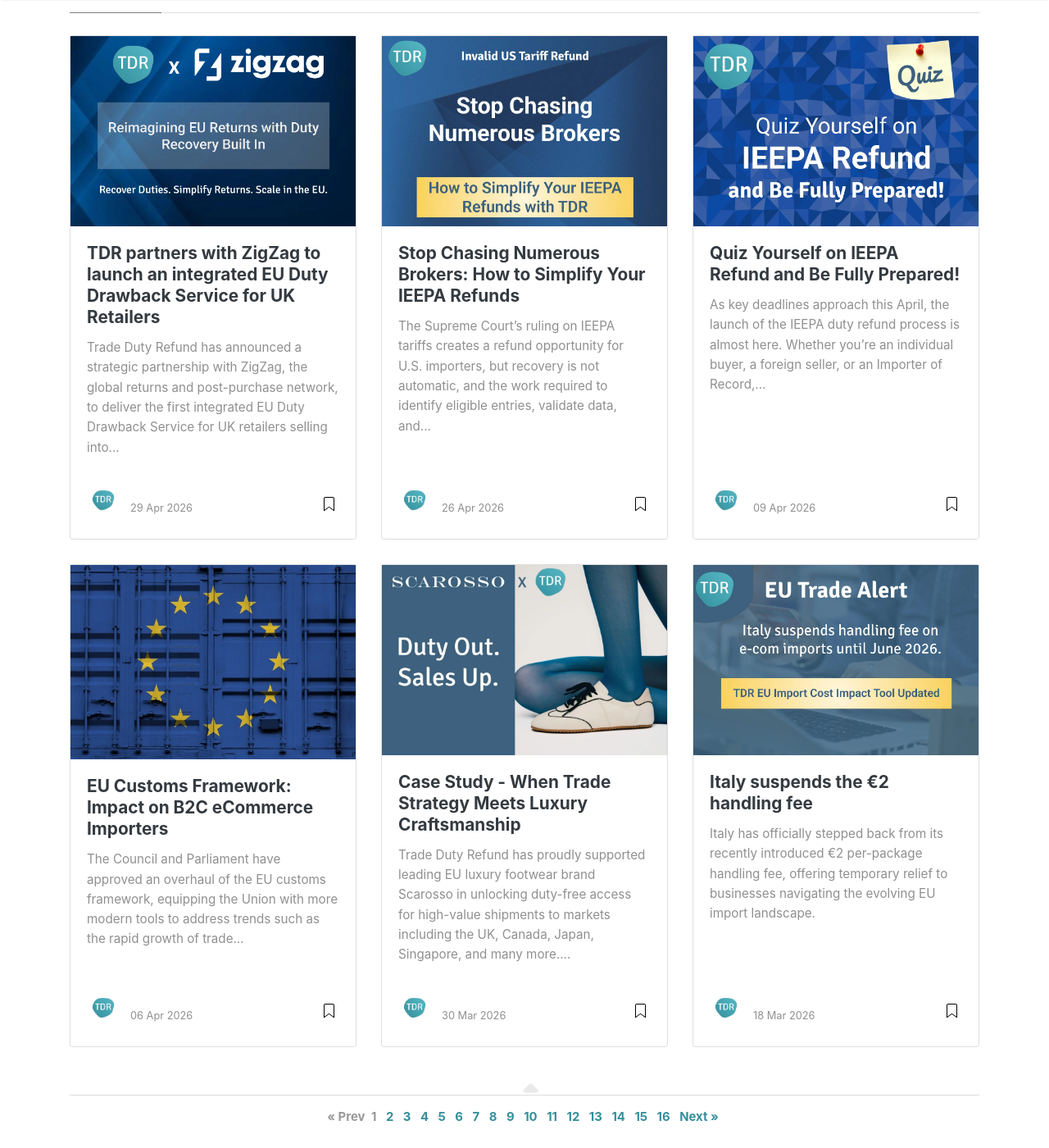
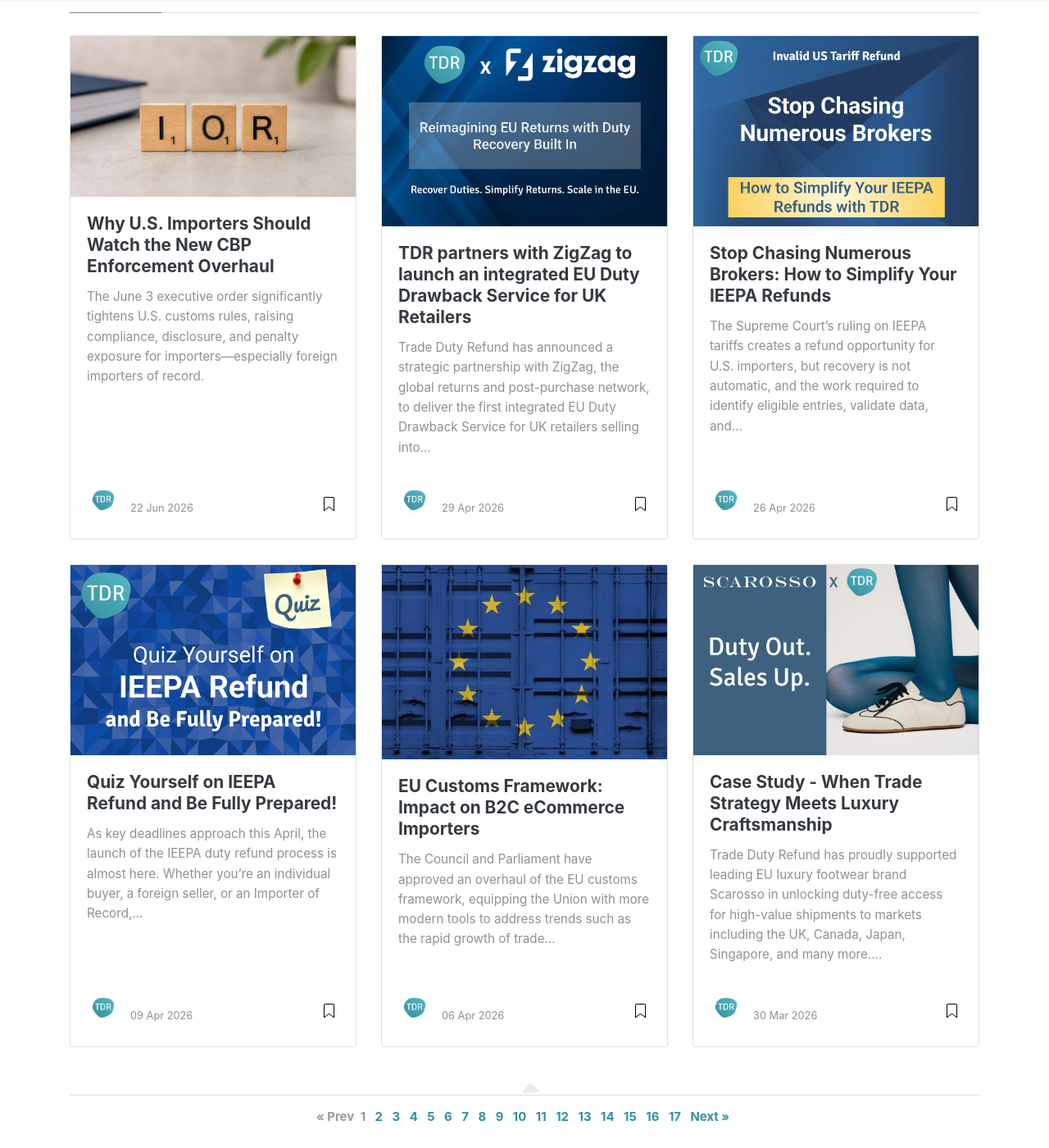
Before and after one commit to madeInLagny/TDR-EN-BLOG, a Jekyll site: the page built from index.html, in a window 1280 px wide and 1400 px high, scrolled down 972 px. Shown: the whole window at 82% size. Built offline with Jekyll 4.4.1, drawn with Linux system fonts in a browser that asks for light colours; nearby versions of some CDN libraries; some web fonts are replaced; the list of posts is cut into pages by our own code; some of the changed lines change nothing that is shown; some of the changed text lies outside the part shown.

Commit message:
new Blog post

```diff
--- /dev/null
+++ b/_posts/2026-06-22-why-us-importers-should-watch-the-new-cbp-enforcement-overhaul.md
@@ -0,0 +1,45 @@
+---
+layout: post
+title: "Why U.S. Importers Should Watch the New CBP Enforcement Overhaul"
+description: "A practical look at the June 3 executive order tightening U.S. customs enforcement, with implications for IOR status, bonding, disclosures, and penalties."
+categories: [TDR, us, e-commerce, duty drawback, ask the experts]
+image: assets/images/20260622-1.webp
+comments: false
+author: TDR
+---
+
+> The June 3 executive order significantly tightens U.S. customs rules, raising compliance, disclosure, and penalty exposure for importers—especially foreign importers of record.
+
+The June 3 executive order creates a sharper divide between U.S. IORs and foreign IORs, and it points to stricter vetting, higher bonding expectations, and expanded disclosure requirements.
+
+## What changed
+
+The order directs CBP to revise regulations and policies to increase bonding requirements, require minimum domestic tangible assets or bonds, and expand disclosure of ownership, beneficial ownership, affiliations, domestic assets, and expected import volumes.
+
+It also states that foreign IORs should no longer be treated the same as U.S. IORs, including a prohibition on foreign IORs filing informal entries.
+
+## Why it matters
+
+For finance leaders, the biggest impact is likely to be cost and risk exposure: more bond pressure, more documentation, and greater scrutiny of who is legally responsible for imports.
+
+For supply chain teams, the practical concern is operational disruption if importer structures, broker relationships, or entry methods need to change to remain compliant.
+
+## Compliance priorities
+
+CBP is also directed to establish a “good standing” standard tied to compliance history and payment of customs liabilities, and inactive or noncompliant IORs may be removed from the registry.
+
+The order further signals stronger enforcement around undervaluation, misclassification, transshipment, forced labor, bond claims, and penalties for brokers and repeat offenders.
+
+## What to do now
+
+Importers should review whether their IOR structure, ownership records, bond coverage, and entry processes would withstand heightened scrutiny under the new framework.
+
+They should also prepare for more detailed certification and supply chain disclosure requests, including foreign tax or business identifiers and product-level documentation.
+
+This is a strong moment to audit customs data quality, broker oversight, and importer-of-record governance before the new rules are fully implemented.
+
+
+**About TDR**
+Trade Duty Refund helps eCommerce and international brands recover import duties, unlock duty-free selling advantages, and improve margins across global markets. TDR simplifies customs duty recovery and trade compliance so businesses can save money and sell more competitively worldwide.
+
+Learn more at [**tradedutyrefund.com**](https://tradedutyrefund.com/?utm_source=Blog&utm_medium=ZigZagPartnership&utm_campaign=20260622)
```
Also changed, not shown: _posts/2026-06-16-the-eus-2026-duty-shift-what-cfos-and-ecommerce-brands-need-to-know-before-july-1.md (+0 -1 lines), assets/images/20260622-1.webp (added).
